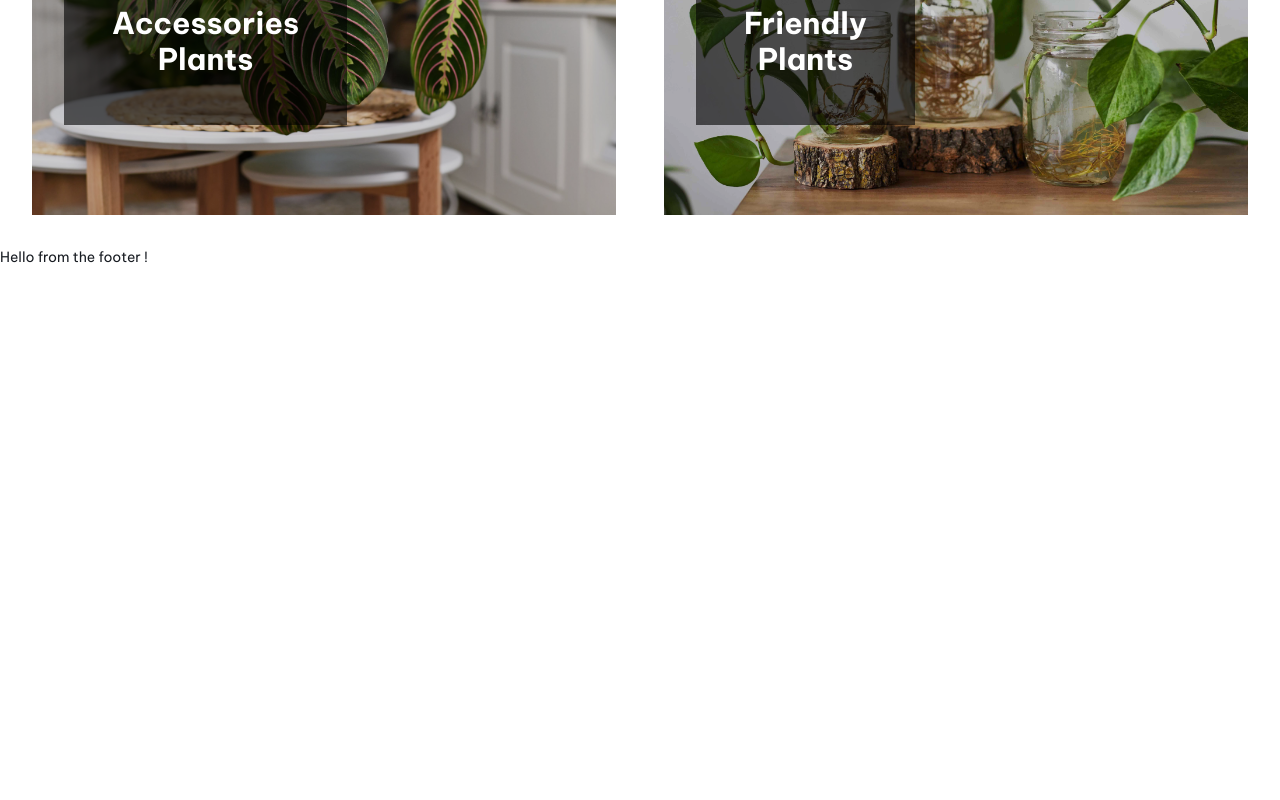
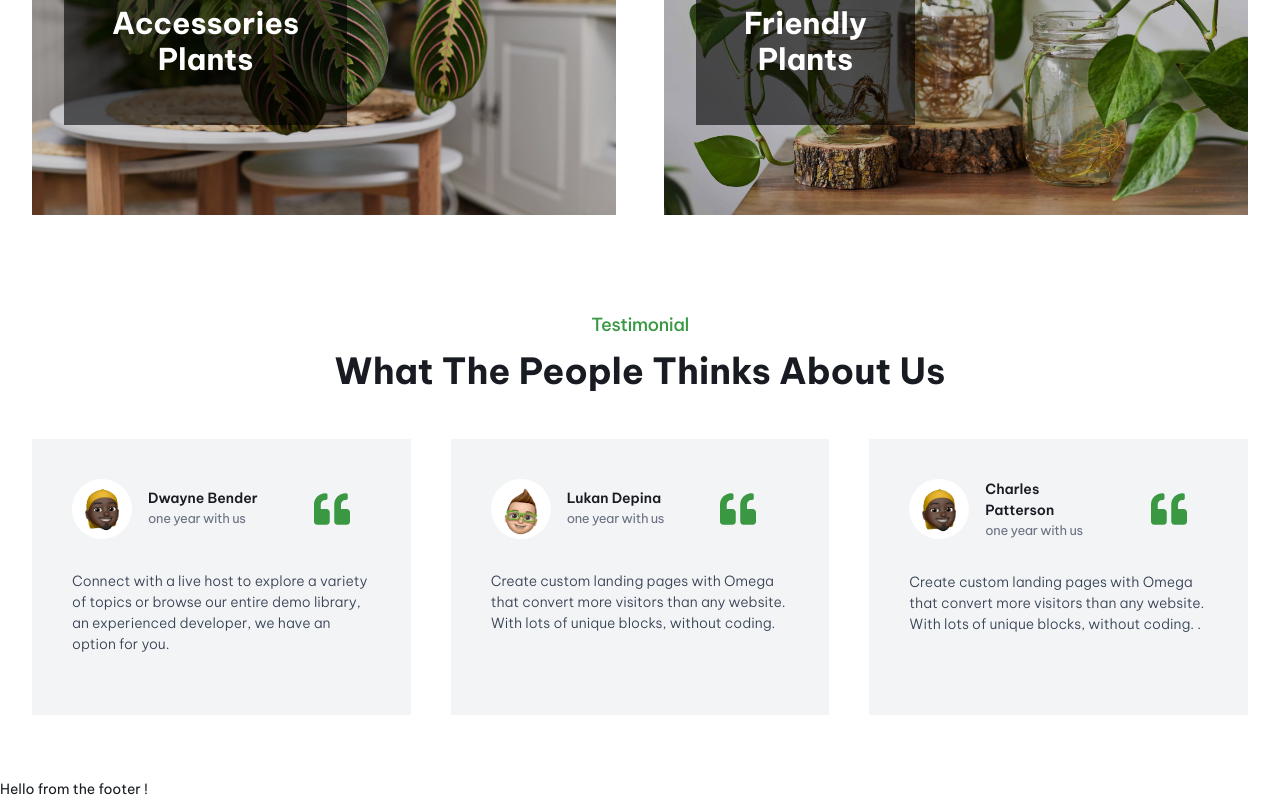
Before and after one commit to grintzdel/landing-page, a Next.js app: page / in a window 1280 px wide. Shown: the part 2818-3618 px from the top of the page. Before the commit the page ends 3086 px from the top, so only its background shows below. Built offline with nearby package versions, Linux system fonts and the light colour scheme.

Commit message:
feat: update page

```diff
--- a/src/features/home/page.tsx
+++ b/src/features/home/page.tsx
@@ -5,6 +5,7 @@ import ReassurancesSection from "@/modules/app/react/reassurances-section";
 import CategoriesSection from "@/modules/app/react/categories-section";
 import TopTrendingProductsSection from "@/modules/app/react/top-trending-products-section";
 import FeaturedCategoriesSection from "@/modules/app/react/featured-categories-section";
+import TestimonialsSection from "@/modules/app/react/testimonials-section";
 
 export default function HomePage() {
     return (
@@ -14,6 +15,7 @@ export default function HomePage() {
             <CategoriesSection/>
             <TopTrendingProductsSection/>
             <FeaturedCategoriesSection/>
+            <TestimonialsSection/>
         </React.Fragment>
     )
 }
```
